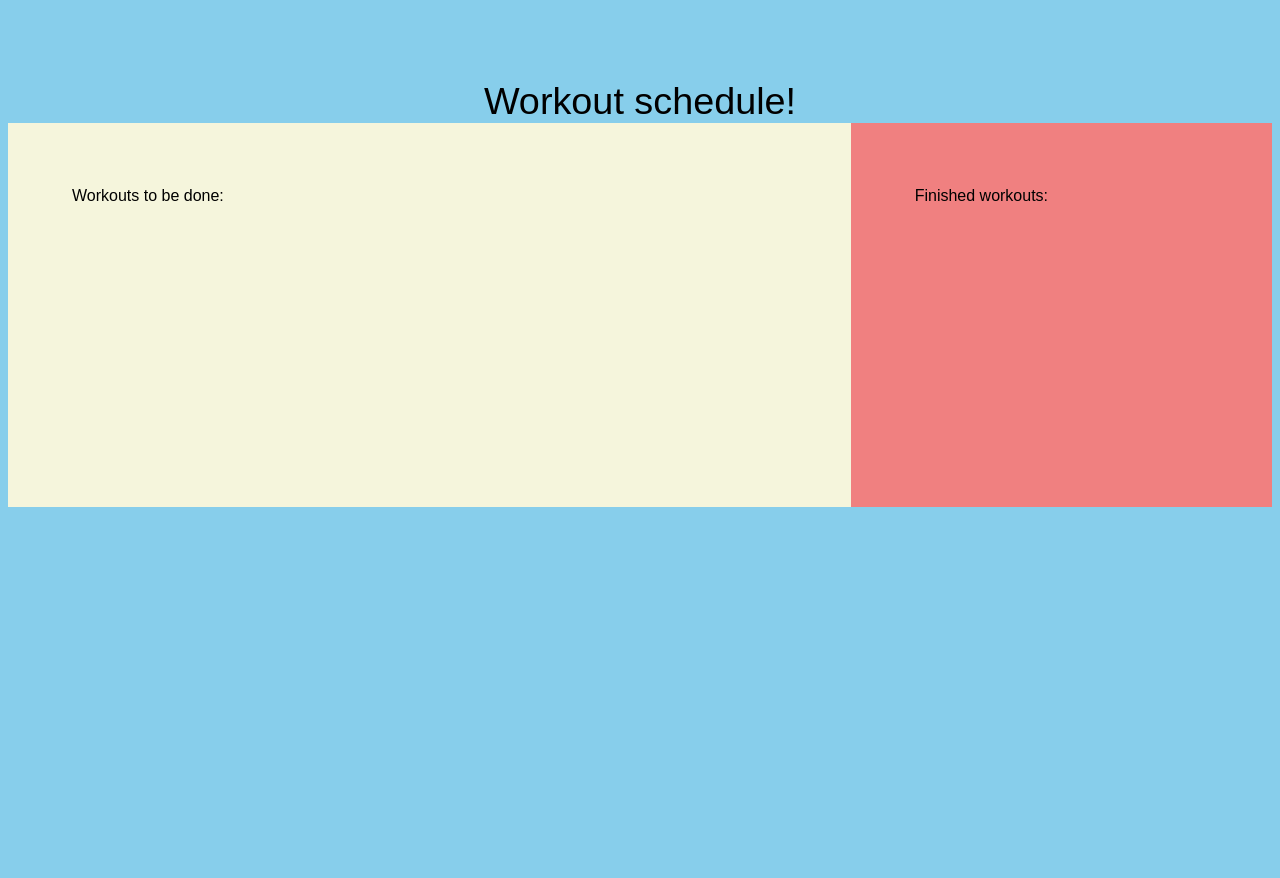
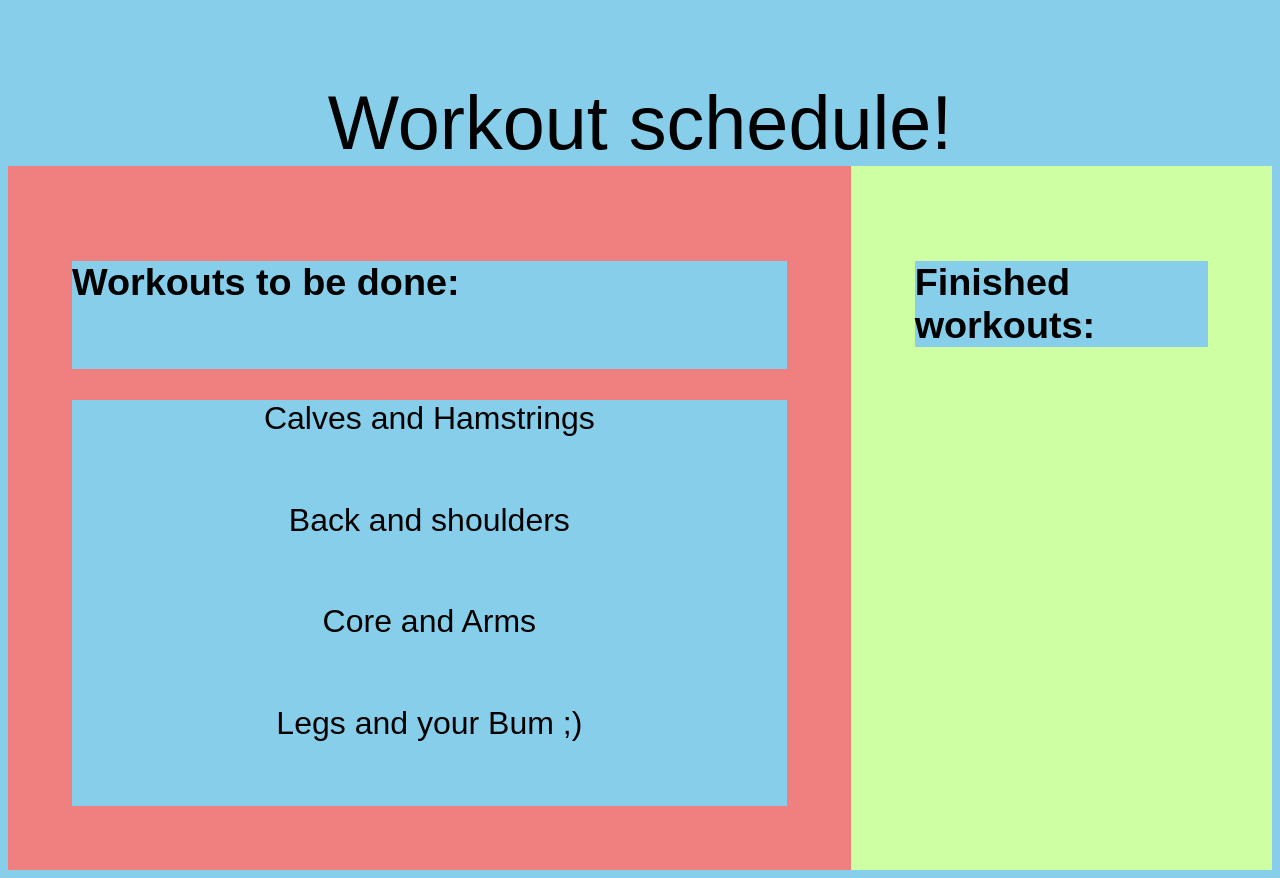
Before and after one commit to ju-nmd2022/fop-todo-list-hilmanystrom, a plain HTML site: page index.html in a window 1280 px wide. Before the commit the page ends 800 px from the top, so only its background shows below. Drawn offline with Linux system fonts and the light colour scheme.

Commit message:
hehe forgot to commit but here ae osme updates

```diff
--- a/index.html
+++ b/index.html
@@ -6,13 +6,16 @@
     <meta name="viewport" content="width=device-width, initial-scale=1.0" />
     <title>To do list</title>
     <link rel="stylesheet" href="main.css" />
-    <!-- <script src="todo.js" defer></script> -->
   </head>
   <body>
     <header class="header">Workout schedule!</header>
     <main class="container">
-      <article class="workout" id="workout">Workouts to be done:</article>
-      <article class="finished" id="finished">Finished workouts:</article>
+      <article class="workout" id="workout">
+        <h2>Workouts to be done:</h2>
+      </article>
+      <article class="finished" id="finished">
+        <h2>Finished workouts:</h2>
+      </article>
     </main>
     <script src="todo.js" defer></script>
   </body>
--- a/main.css
+++ b/main.css
@@ -5,7 +5,7 @@
 
 .header {
   display: flex;
-  font-size: 1cm;
+  font-size: 2cm;
   justify-content: center;
   align-items: center;
   margin-top: 5rem;
@@ -16,20 +16,26 @@
   grid-template-columns: 2fr 1fr;
 }
 
-.workout {
-  background-color: beige;
+.workout,
+#workout {
+  background-color: lightcoral;
   padding: 4rem;
   display: grid;
   /* grid-template-columns: repeat(2, 1fr); */
-  height: 16rem;
+  height: 36rem;
 }
 
 .finished {
-  background-color: lightcoral;
+  background-color: rgb(206, 255, 163);
   padding: 4rem;
+  font-size: larger;
 }
 
 .categories {
-  font-size: 2em;
+  font-size: 2rem;
   text-align: center;
 }
+
+h2 {
+  font-size: 1cm;
+}
--- a/todo.js
+++ b/todo.js
@@ -1,4 +1,9 @@
-const workouts = ["ass", "back", "core", "ur mom"];
+const workouts = [
+  "Calves and Hamstrings",
+  "Back and shoulders",
+  "Core and Arms",
+  "Legs and your Bum ;)",
+];
 const workoutList = document.getElementById("workout");
 const finishedWorkoutsElement = document.getElementById("finished");
 
@@ -6,7 +11,7 @@ let finishedWorkouts = [];
 
 for (let workout of workouts) {
   const workoutElement = document.createElement("div");
-  workoutElement.innerText = workouts;
+  workoutElement.innerText = workout;
   workoutElement.classList.add("categories");
   workoutElement.onclick = addToFinishedWorkouts;
   workoutList.appendChild(workoutElement);
@@ -15,25 +20,21 @@ for (let workout of workouts) {
 function addToFinishedWorkouts() {
   finishedWorkouts.push(this.innerText);
 
+  finishedWorkouts.push(workout);
   const doneElement = document.createElement("div");
   const spanElement = document.createElement("span");
   spanElement.innerText = this.innerText;
   doneElement.appendChild(spanElement);
-  // doneElement.innerText = this.innerText;
   finishedWorkoutsElement.appendChild(doneElement);
 
   const button = document.createElement("button");
-  button.innerText = "Move Back";
+  button.innerText = "Move Back to unfinished";
   button.onclick = moveBackElement;
   doneElement.appendChild(button);
 }
 
 function moveBackElement() {
   const element = this.parentNode;
-  console.log(element);
 
   element.parentNode.removeChild(element);
 }
-
-
-localStorage.
```
